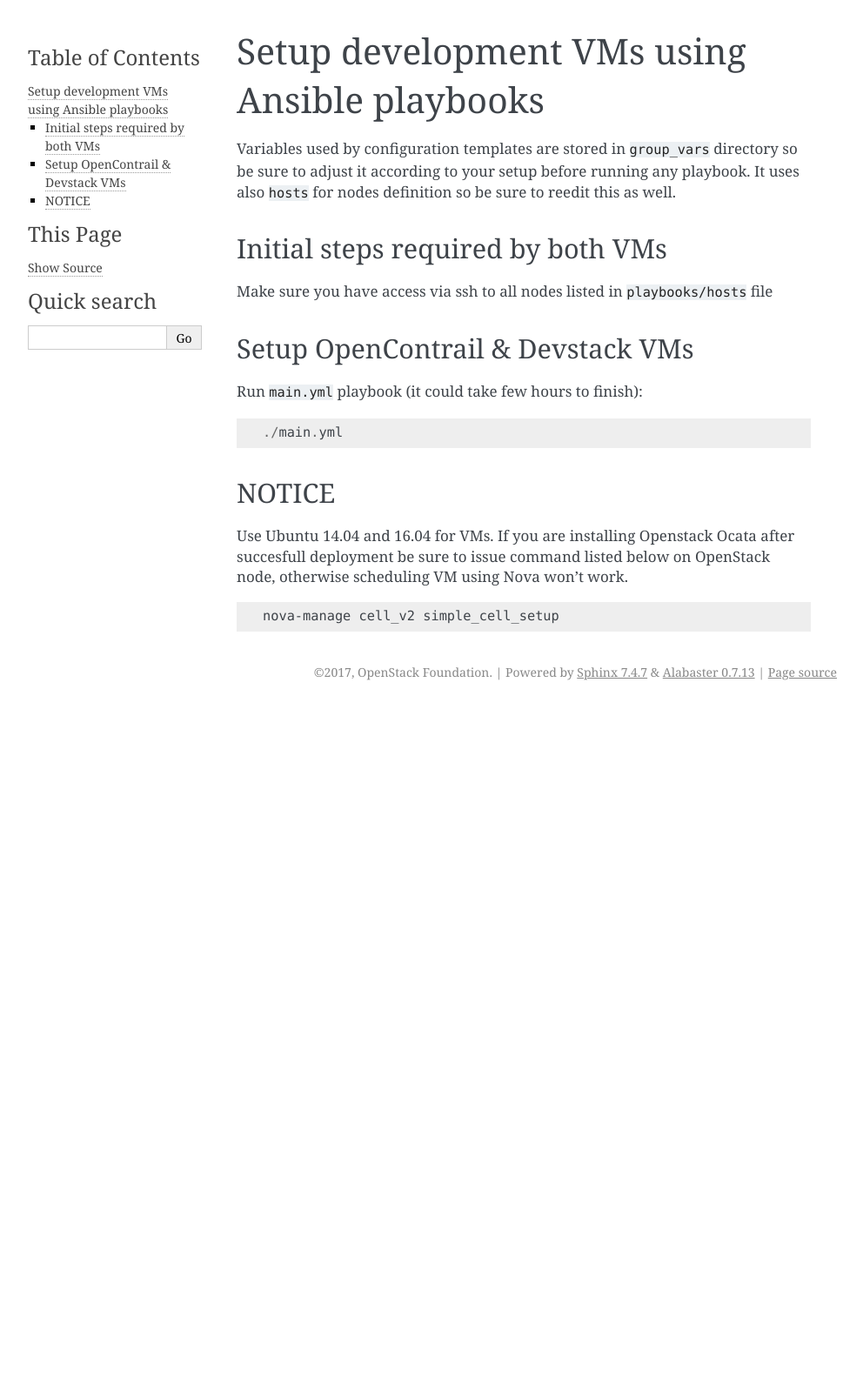
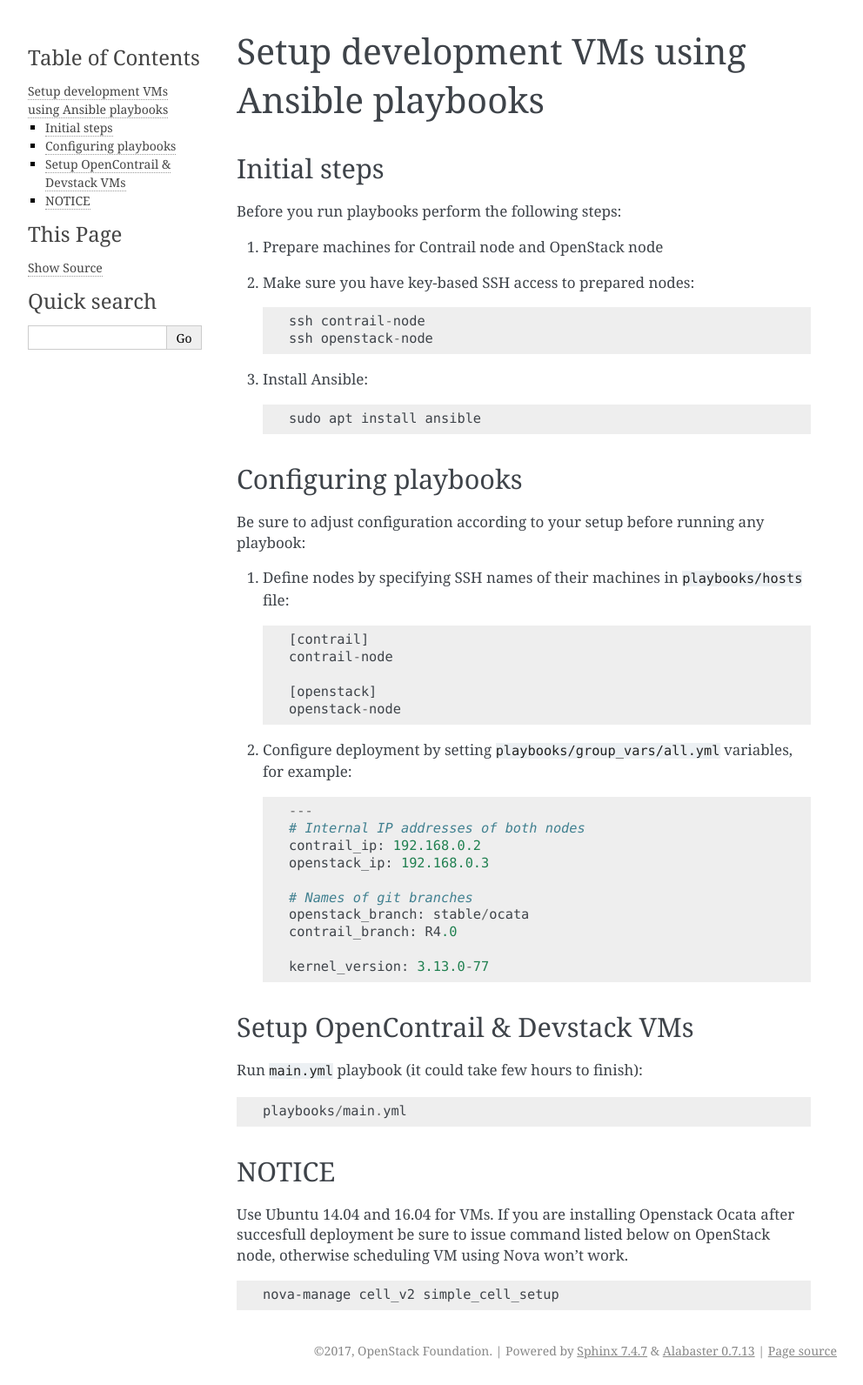
Before and after one commit to openstack-archive/networking-opencontrail, a Sphinx documentation site: the page built from doc/source/installation/playbooks.rst, in a window 1280 px wide. Shown: the whole page at 87% size, without its empty margins (148-1140 px from the left). Built offline with Sphinx 7.4.7, drawn with Linux system fonts in a browser that asks for light colours; before the commit the page ends 900 px from its top, so only the background shows below that.

Commit message:
Expand ansible playbooks manual
This commit makes playbooks documentation
more clear to newcomers.

Change-Id: I2225dbaf4531112f66eb7699274ae76cb1a24184

```diff
--- a/doc/source/installation/playbooks.rst
+++ b/doc/source/installation/playbooks.rst
@@ -2,23 +2,55 @@
 Setup development VMs using Ansible playbooks
 =============================================
 
-Variables used by configuration templates are stored in ``group_vars``
-directory so be sure to adjust it according to your setup before running
-any playbook. It uses also ``hosts`` for nodes definition so be sure to
-reedit this as well.
+Initial steps
+-------------
 
-Initial steps required by both VMs
-----------------------------------
+Before you run playbooks perform the following steps:
 
-Make sure you have access via ssh to all nodes listed in ``playbooks/hosts``
-file
+#. Prepare machines for Contrail node and OpenStack node
+
+#. Make sure you have key-based SSH access to prepared nodes::
+
+    ssh contrail-node
+    ssh openstack-node
+
+#. Install Ansible::
+
+    sudo apt install ansible
+
+Configuring playbooks
+---------------------
+
+Be sure to adjust configuration according to your setup before running
+any playbook:
+
+#. Define nodes by specifying SSH names of their machines in ``playbooks/hosts`` file::
+
+    [contrail]
+    contrail-node
+
+    [openstack]
+    openstack-node
+
+#. Configure deployment by setting ``playbooks/group_vars/all.yml`` variables, for example::
+
+    ---
+    # Internal IP addresses of both nodes
+    contrail_ip: 192.168.0.2
+    openstack_ip: 192.168.0.3
+
+    # Names of git branches
+    openstack_branch: stable/ocata
+    contrail_branch: R4.0
+
+    kernel_version: 3.13.0-77
 
 Setup OpenContrail & Devstack VMs
 ---------------------------------
 
 Run ``main.yml`` playbook (it could take few hours to finish)::
 
-     ./main.yml
+     playbooks/main.yml
 
 
 NOTICE
```
